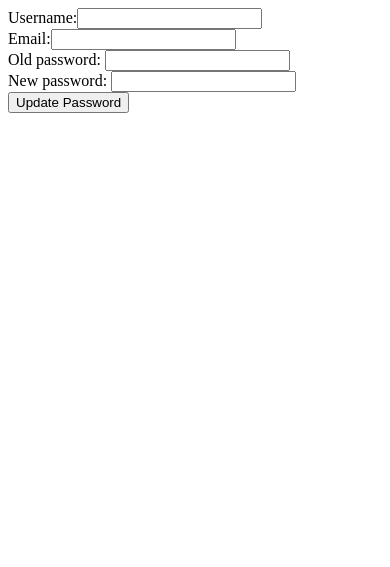
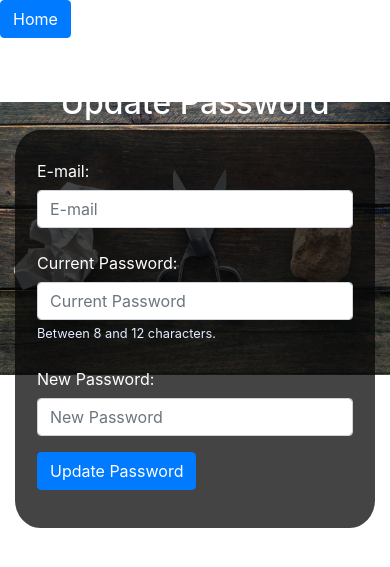
Before and after one commit to dovudwkt/itec327, a PHP site: page /password-update.php in a window 390 px wide. Shown: the top 567 px of the page. Run offline with PHP 8.4, Linux system fonts and the light colour scheme; data that the repository does not hold is empty.

Commit message:
update and forgot password pages formated

```diff
--- a/password-update.php
+++ b/password-update.php
@@ -1,8 +1,7 @@
-
 <?php
 if(isset($_POST['updt_pswd'])){
 
-	$username = $_POST['username'];
+	// $username = $_POST['username'];
 	$email = $_POST['email'];
 	$old_pswd = $_POST['old_password'];
 	$new_pswd = $_POST['new_password'];
@@ -10,38 +9,99 @@ if(isset($_POST['updt_pswd'])){
 	$hashed_passcode = password_hash($new_pswd, PASSWORD_DEFAULT);
 
 	include("mysqli_connect.php");
-	$query = "UPDATE users SET password = '".$hashed_passcode."' WHERE username = '".$username."' AND email = '".$email."'";
-	if(mysqli_query($dbcon, $query))
-		header("Location: login.php");
-	else
-		echo "Password could not be udpdated";
+
+ 	$query = "SELECT password, username FROM users WHERE email = ?";
+    $q = mysqli_stmt_init($dbcon);
+	mysqli_stmt_prepare($q, $query);
+	mysqli_stmt_bind_param($q, "s", $email);
+	mysqli_stmt_execute($q);
+	$result = mysqli_stmt_get_result($q);
+	$row = mysqli_fetch_array($result, MYSQLI_ASSOC) ;
+
+	if($result){
+		if (mysqli_num_rows($result) == 1)
+		{
+			if (password_verify($old_pswd, $row['password']) )
+			{
+				$query = "UPDATE users SET password = '".$hashed_passcode."' WHERE email = '".$email."'";
+				mysqli_query($dbcon, $query);
+				if(mysqli_affected_rows($dbcon) == 1){
+					echo "Password has been udpdated";
+					header("Location: login.php");
+				}
+				else{
+					$errMsg = "<p class='text-center'>Password could not be udpdated, try again</p> <br/>";
+				}
+
+			}else{
+				$errMsg = "<p class='text-center'>Current password does not match, try again</p> <br/>";
+			}
+		}
+		else{
+		$errMsg = "<p class='text-center'>No user with email '".$email."', try again </p> <br/>";
+		}
+	}
 
 	mysqli_close($dbcon);
 
 }
-
-
 ?>
-
-
 <!DOCTYPE html>
-<html>
+<html lang="en">
 <head>
-	<title>Update Password</title>
+  <title>Template for an interactive web page</title>
+  <meta charset="utf-8">
+  <meta name="viewport" content="width=device-width, initial-scale=1, shrink-to-fit=no">
+  <link rel="stylesheet"
+  href="https://stackpath.bootstrapcdn.com/bootstrap/4.1.0/css/bootstrap.min.css"
+  integrity="sha384-9gVQ4dYFwwWSjIDZnLEWnxCjeSWFphJiwGPXr1jddIhOegiu1FwO5qRGvFXOdJZ4"
+  crossorigin="anonymous">
+  <link rel="stylesheet" type="text/css" href="styles/settings.css">
 </head>
 <body>
-	<!-- <form action="<?php echo $_SERVER['self'] ?>" method='POST'> -->
-	<form action="password-update.php" method='POST'>
-		Username:<input type="text"  name="username" value="<?php if(isset($username))echo $username ?>"><br>
-		Email:<input type="email" name="email" value="<?php if(isset($email))echo $email ?>"><br>
-		Old password:  <input type="text"  name="old_password"
-		value="<?php if(isset($newPswd))echo $newPswd ?>"><br>
+<p class="btn btn-primary" ><a href="index.php" style='color:white'>Home</a></p>
+<div class="container" style="margin-top:30px">
+<!-- <div class="row" style="padding-left: 0px;"> -->
+<div class="row" style="padding-left: 0px;">
 
-		New password:  <input type="text"  name="new_password"
-		value="<?php if(isset($newPswd))echo $newPswd ?>"><br>
+<div class="col-sm-6 mx-auto" >
 
-		<input type="submit" name="updt_pswd" value="Update Password">
+<h2 class="h2 text-center">Update Password</h2>
+<div class="box">
+	<?php if(isset($errMsg)) echo $errMsg; ?>
+  <form action="password-update.php" method="post" name="regform" id="regform">
+    <div class="form-group row">
+      <label for="email" class="col-sm-4 col-form-label">E-mail:</label>
+      <div class="col-sm-6">
+        <input type="email" class="form-control" id="email" name="email"
+      placeholder="E-mail" maxlength="60" required value="<?php if(isset($email))echo $email ?>">
+      </div>
+    </div>
+    <div class="form-group row">
+      <label for="old_password" class="col-sm-4 col-form-label">Current Password:</label>
+      <div class="col-sm-6">
+        <input type="password" class="form-control" name="old_password"
+      placeholder="Current Password" minlength="8" maxlength="20" required>
+      <span id='message'>Between 8 and 12 characters.</span>
+      </div>
+    </div>
+    <div class="form-group row">
+      <label for="new_password" class="col-sm-4 col-form-label">New Password:</label>
+      <div class="col-sm-6">
+         <input type="password" class="form-control" name="new_password"
+      placeholder="New Password" minlength="8" maxlength="20" required>
+      </div>
+    </div>
+    <div class="form-group row">
+      <div class="col-sm-4 mx-auto" >
+      	<input id="" class="btn btn-primary" type="submit" name="updt_pswd" value="Update Password">
+      </div>
+    </div>
+  </form>
+</div> <!-- end .box -->
 
-	</form>
+</div>
+
+</div>
 </body>
 </html>
--- a/process-login.php
+++ b/process-login.php
@@ -60,10 +60,10 @@ if ($_SERVER['REQUEST_METHOD'] == 'POST') {
         }
       $errorstring .= "Please try again.<br>";
       echo "<p class=' text-center' style='color:red'>$errorstring</p>";
-    }// End of if (!empty($errors)) IF.
+    }
 
   }
-  catch(Exception $e) // We finally handle any problems here
+  catch(Exception $e)
   {
     print "The system is busy please try later";
   }
--- a/process-register.php
+++ b/process-register.php
@@ -25,7 +25,7 @@ try
 		$errors[] = 'You forgot to enter your password(s).';
 	}
 
-	require ('mysqli_connect.php'); // Connect to the db.
+	include ('mysqli_connect.php'); // Connect to the db.
 	$query = "SELECT username, email FROM users";
 	$result = mysqli_query($dbcon, $query);
     if (mysqli_num_rows($result) > 0) {
--- /dev/null
+++ b/styles/settings.css
@@ -0,0 +1,24 @@
+body{
+  background: url("../images/bg2.jpg");
+  background-size: 105%;
+  background-position: 50% 40%;
+  background-repeat: no-repeat;
+  color:white;
+}
+.box{
+  margin-left: auto;
+  margin-right: auto;
+  /*border:1px solid lightgrey;*/
+  padding:22px;
+  background: #060606bf;
+  border-radius: 7%;
+  color:white;
+}
+
+#submit{
+  padding: 0.375rem 3.75rem;
+}
+#message{
+  font-size:0.8rem;
+  color:#e1ecff;
+}
--- a/styles.css
+++ b/styles/styles.css
@@ -8,7 +8,7 @@
     background:red;
    }
    .bg{
-    background: url("images/bg3.jpg");
+    background: url("../images/bg3.jpg");
     background-size: 105%;
     background-position: 50% 40%;
     background-repeat: no-repeat;
@@ -109,10 +109,10 @@
       flex: 1 25%;
     }
     #wins-icon{
-      background-image:url('images/arrow_up.png');
+      background-image:url('../images/arrow_up.png');
     }
     #loses-icon{
-      background-image:url('images/arrow_down.png');
+      background-image:url('../images/arrow_down.png');
     }
     #wins-icon, #loses-icon{
       background-position: center;
```
Also changed, not shown: forgot-password.php (+66 -56 lines), game.sql (+14 -54 lines), index.php (+6 -14 lines), login.php (+3 -11 lines), register.php (+9 -43 lines).
